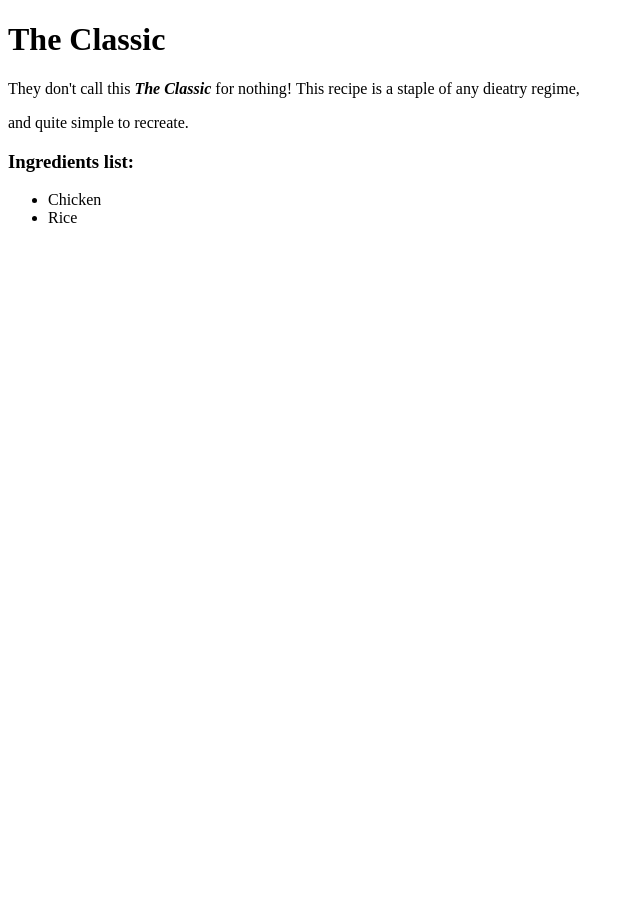
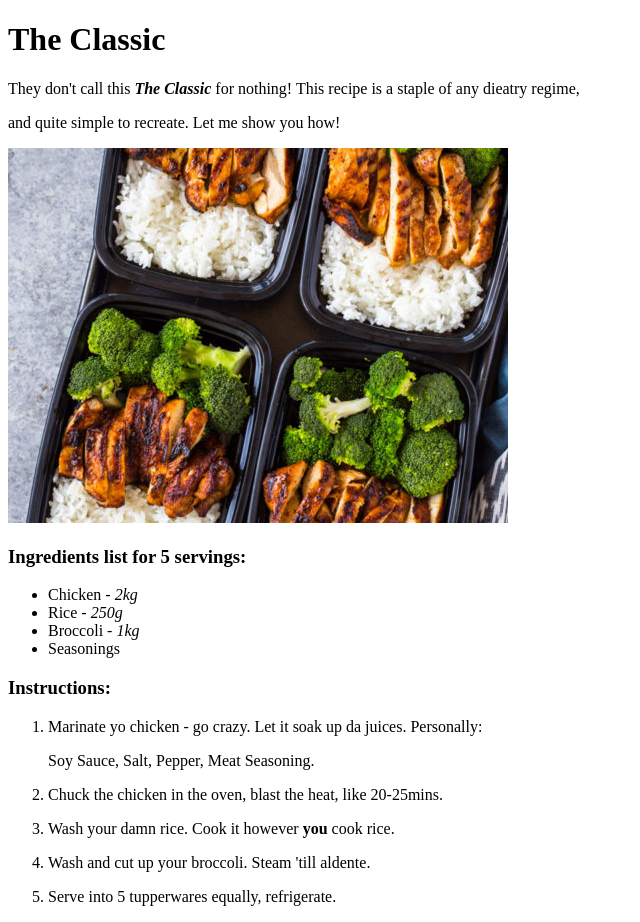
Before and after one commit to Moulanbator/odin-recipes, a plain HTML site: page pages/classic.html in a window 1280 px wide. Shown: the whole page, without its empty margins (0-640 px from the left). Before the commit the page ends 800 px from the top, so only its background shows below. Drawn offline with Linux system fonts and the light colour scheme.

Commit message:
The classic page vers1 has been finished

```diff
--- a/pages/classic.html
+++ b/pages/classic.html
@@ -7,11 +7,24 @@
     <body>
         <h1>The Classic</h1>
         They don't call this <strong><em>The Classic</em></strong> for nothing! This recipe is a staple of any dieatry regime,
-        <p>and quite simple to recreate. </p>
-        <h3>Ingredients list:</h3>
+        <p>and quite simple to recreate. Let me show you how!</p>
+        <img src="../images/chicken.jpg">
+        <h3>Ingredients list for 5 servings:</h3>
         <ul>
-            <li>Chicken</li>
-            <li>Rice</li>
+            <li>Chicken - <em>2kg</em></li>
+            <li>Rice - <em>250g</em></li>
+            <li>Broccoli - <em>1kg</em></li>
+            <li>Seasonings</li>
         </ul>
+
+        <h3>Instructions:</h3>
+        <ol>
+            <li>Marinate yo chicken - go crazy. Let it soak up da juices. Personally: <p>Soy Sauce, Salt, Pepper, Meat Seasoning.</p></li>
+            <li>Chuck the chicken in the oven, blast the heat, like 20-25mins.</li>
+            <li><p>Wash your damn rice. Cook it however <strong>you</strong> cook rice.</p></li>
+            <li>Wash and cut up your broccoli. Steam 'till aldente.</li>
+            <li><p>Serve into 5 tupperwares equally, refrigerate.</p></li>
+        </ol>
+
     </body>
 </html>
```
Also changed, not shown: index.html (+1 -1 lines), images/chicken.jpg (added).
